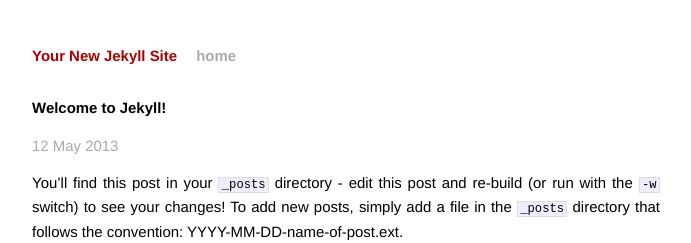
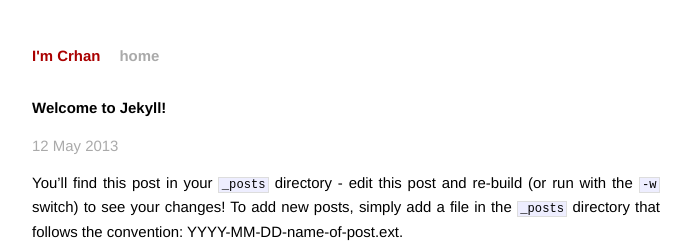
Before and after one commit to crhan/crhan.github.io, a Jekyll site: the page built from _posts/2013-05-12-welcome-to-jekyll.markdown, in a window 1280 px wide. Shown: the top 243 px of the page, without its empty margins (294-985 px from the left). Built offline with Jekyll 4.4.1, drawn with Linux system fonts in a browser that asks for light colours.

Commit message:
site name changes

```diff
--- a/_config.yml
+++ b/_config.yml
@@ -1,2 +1,2 @@
-name: Your New Jekyll Site
+name: I'm Crhan
 pygments: true
```
